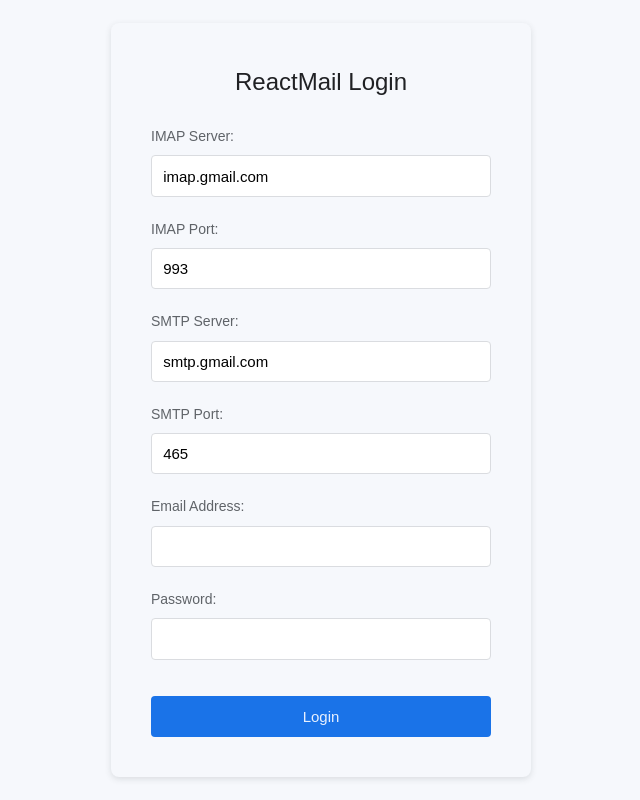
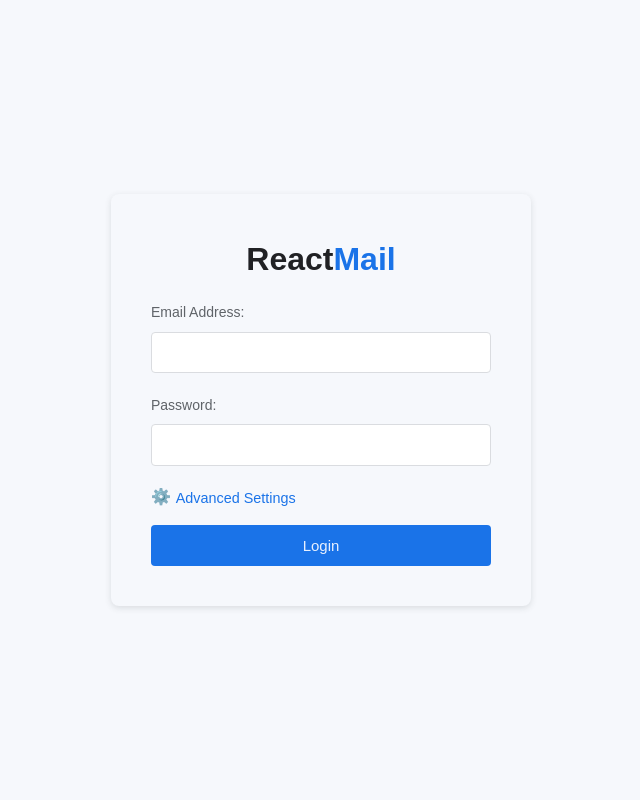
Before and after one commit to vhogberg/reactmail, a React (Create React App) app in the folder frontend/: page / in a window 1280 px wide. Shown: the whole page, without its empty margins (319-959 px from the left). Built offline with nearby package versions, Linux system fonts and the light colour scheme.

Commit message:
added server and host settings to advanced settings part of login form

```diff
--- a/frontend/src/App.css
+++ b/frontend/src/App.css
@@ -47,30 +47,6 @@
   --shadow-sm: 0 1px 3px rgba(0, 0, 0, 0.4);
   --shadow-md: 0 2px 6px rgba(0, 0, 0, 0.5);
   --shadow-lg: 0 4px 12px rgba(0, 0, 0, 0.6);
-}
-
-/* Theme auto toggle functionality */
-@media (prefers-color-scheme: dark) {
-  :root:not([data-theme="light"]) {
-    --primary-color: #8ab4f8;
-    --primary-hover: #aecbfa;
-    --primary-light: #1f2937;
-    --primary-light-hover: #253141;
-
-    --text-primary: #e8eaed;
-    --text-secondary: #9aa0a6;
-
-    --border-color: #3c4043;
-    --background-color: #121212;
-
-    --scrollbar-color: #5f6368;
-    --scrollbar-background-color: #1f1f1f;
-    --scrollbar-click-color: #606060;
-
-    --shadow-sm: 0 1px 3px rgba(0, 0, 0, 0.4);
-    --shadow-md: 0 2px 6px rgba(0, 0, 0, 0.5);
-    --shadow-lg: 0 4px 12px rgba(0, 0, 0, 0.6);
-  }
 }
 
 * {
--- a/frontend/src/components/LoginForm/LoginForm.css
+++ b/frontend/src/components/LoginForm/LoginForm.css
@@ -1,4 +1,5 @@
 /* Login Form CSS styling */
+
 .login-container {
     display: flex;
     justify-content: center;
@@ -7,19 +8,24 @@
     background-color: var(--background-light);
 }
 
+.login-container h2 {
+    color: var(--text-primary);
+    font-size: 2rem;
+    text-align: center;
+    margin-bottom: 1rem;
+
+}
+
+#logo-span {
+    color: var(--primary-color);
+}
+
 .login-form {
     background-color: var(--background-color);
     padding: 2.5rem;
     border-radius: var(--radius-md);
     box-shadow: var(--shadow-md);
     width: 420px;
-}
-
-.login-form h2 {
-    margin-bottom: 1.5rem;
-    color: var(--text-primary);
-    text-align: center;
-    font-weight: 500;
 }
 
 .form-group {
@@ -66,3 +72,33 @@
     background-color: var(--primary-hover);
     box-shadow: var(--shadow-sm);
 }
+
+/* Advanced settings styles */
+.advanced-settings {
+    margin-top: 1rem;
+}
+
+.advanced-toggle {
+    background: none;
+    border: none;
+    color: var(--primary-color);
+    font-size: 0.9rem;
+    cursor: pointer;
+    display: flex;
+    align-items: center;
+    padding: 0;
+}
+
+.cog-icon {
+    margin-right: 0.3rem;
+    font-size: 1rem;
+    margin-bottom: 0.2rem;
+}
+
+.advanced-fields {
+    margin-top: 1rem;
+    padding: 1rem;
+    background-color: var(--background-color);
+    border-radius: 4px;
+    border: 1px solid var(--border-color);
+}
--- a/frontend/src/components/LoginForm/LoginForm.js
+++ b/frontend/src/components/LoginForm/LoginForm.js
@@ -1,12 +1,9 @@
-// components/LoginForm.js
 import React, { useState } from 'react';
 import "./LoginForm.css";
 
-// Login page with 6 fields
-
 function LoginForm({ onLogin }) {
     const [formData, setFormData] = useState({
-        // prefill first 4
+        // prefill server details
         imapHost: 'imap.gmail.com',
         imapPort: '993',
         smtpHost: 'smtp.gmail.com',
@@ -14,6 +11,8 @@
         username: '',
         password: ''
     });
+
+    const [showAdvanced, setShowAdvanced] = useState(false);
 
     const handleChange = (e) => {
         const { name, value } = e.target;
@@ -28,11 +27,49 @@
         onLogin(formData);
     };
 
+    // only show advanced fields if user clicks it
+    const toggleAdvanced = () => {
+        setShowAdvanced(!showAdvanced);
+    };
+
     return (
         <div className="login-container">
             <div className="login-form">
-                <h2>ReactMail Login</h2>
+            <h2>React<span id="logo-span">Mail</span></h2>
                 <form onSubmit={handleSubmit}>
+                    <div className="form-group">
+                        <label>Email Address:</label>
+                        <input
+                            type="email"
+                            name="username"
+                            value={formData.username}
+                            onChange={handleChange}
+                            required
+                        />
+                    </div>
+                    <div className="form-group">
+                        <label>Password:</label>
+                        <input
+                            type="password"
+                            name="password"
+                            value={formData.password}
+                            onChange={handleChange}
+                            required
+                        />
+                    </div>
+
+                    <div className="advanced-settings">
+                        <button
+                            type="button"
+                            className="advanced-toggle"
+                            onClick={toggleAdvanced}
+                        >
+                            <span className="cog-icon">⚙️</span>
+                            {showAdvanced ? "Hide Advanced Settings" : "Advanced Settings"}
+                        </button>
+
+                        {showAdvanced && (
+                            <div className="advanced-fields">
                                 <div className="form-group">
                                     <label>IMAP Server:</label>
                                     <input
@@ -73,26 +110,10 @@
                                         required
                                     />
                                 </div>
-                    <div className="form-group">
-                        <label>Email Address:</label>
-                        <input
-                            type="email"
-                            name="username"
-                            value={formData.username}
-                            onChange={handleChange}
-                            required
-                        />
                             </div>
-                    <div className="form-group">
-                        <label>Password:</label>
-                        <input
-                            type="password"
-                            name="password"
-                            value={formData.password}
-                            onChange={handleChange}
-                            required
-                        />
+                        )}
                     </div>
+
                     <button type="submit" className="login-btn">Login</button>
                 </form>
             </div>
```
Lines whose indentation alone changed are shown as unchanged.
